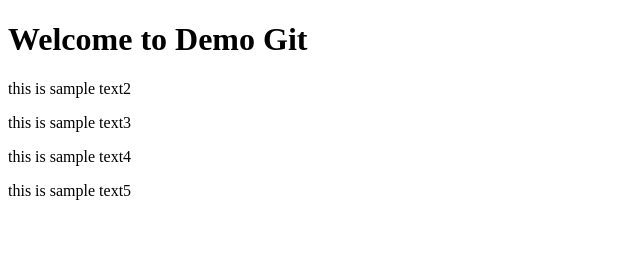
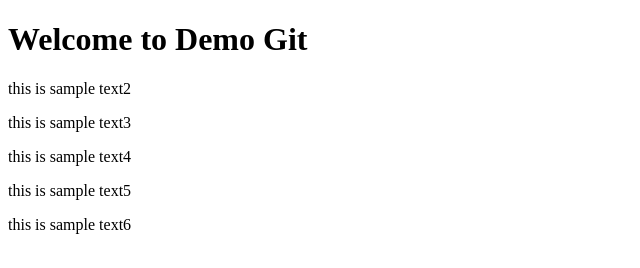
Before and after one commit to yannawut3030/demo_git, a plain HTML site: page index.html in a window 1280 px wide. Shown: the whole page, without its empty margins (0-640 px from the left). Drawn offline with Linux system fonts and the light colour scheme.

Commit message:
add 6 th text

```diff
--- a/index.html
+++ b/index.html
@@ -7,5 +7,6 @@
     <p>this is sample text3</p>
     <p>this is sample text4</p>
     <p>this is sample text5</p>
+    <p>this is sample text6</p>
 </body>
 </html>
```
